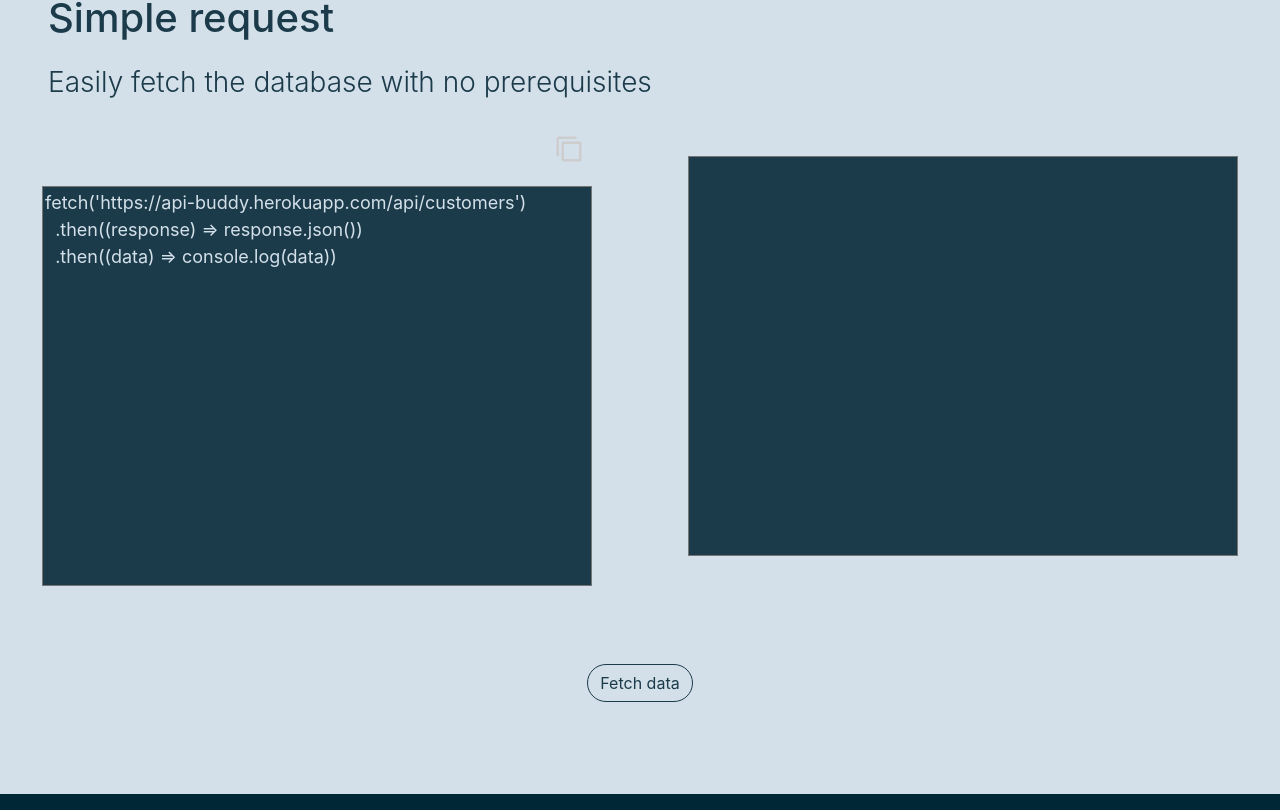
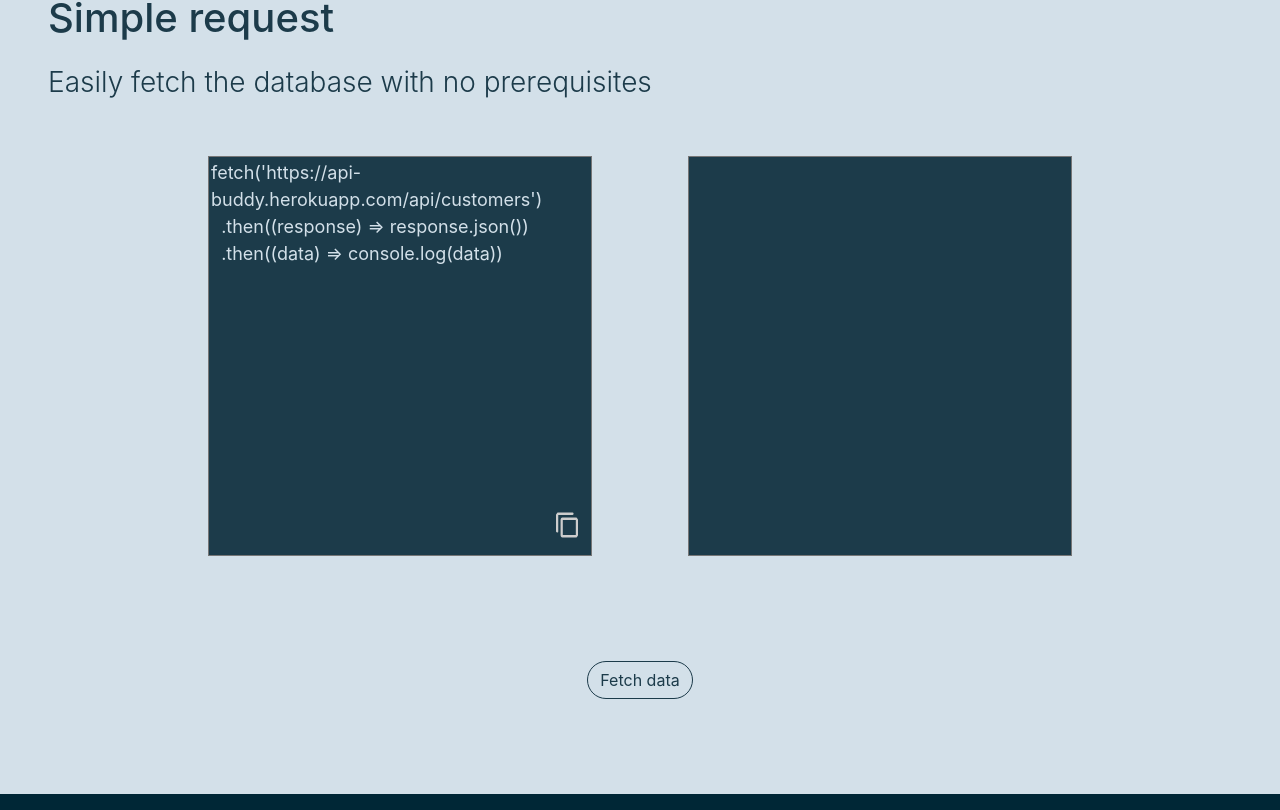
Before and after one commit to SidnevIgor/api-buddy-react, a React (Create React App) app: page / in a window 1280 px wide. Shown: the part 1550-2360 px from the top of the page. Built offline with nearby package versions, Linux system fonts and the light colour scheme; no server answers.

Commit message:
Fixing pos

```diff
--- a/src/components/fetching.jsx
+++ b/src/components/fetching.jsx
@@ -22,20 +22,20 @@ export default class Fetching extends Component {
       <div style = {{ fontFamily: "Inter", backgroundColor: this.props.backgroundClr, minHeight: "103%", width: "100%", display: "inline-block"}}>
         <h1 style = {{color: this.props.headingClr}} className="pl-5 pb-3 pt-4">{this.props.heading}</h1>
         <h3 className="pl-5" style = {{fontWeight: "300", color: this.props.headingClr}}>{this.props.addHeading}</h3>
-        <div className="d-flex justify-content-center">
+        <div className="d-flex justify-content-center" style = {{width: "100%"}}>
 
-        <div className = "m-5">
-        <img src = { require(`./images/${this.props.backgroundClr == "#D3E0E9" ? 'copyW' : 'copyB'}.png`)} style = {{position: "relative", bottom: "5%", left: "93%"}} width = "30px" height = "30px" className = "copyimg" onClick = {() => this.handleCopy()}></img>
-        <textarea type='text' style={{ height: "400px", width: "550px", backgroundColor: this.props.headingClr, color: this.props.backgroundClr, resize: "none", fontSize: "18px" }}
+        <div className = "m-5" style = {{width: "30%"}}>
+        <textarea type='text' style={{ height: "400px", width: "100%", backgroundColor: this.props.headingClr, color: this.props.backgroundClr, resize: "none", fontSize: "18px" }}
             data-gramm_editor="false"
             value={this.state.query}
             onChange={(event) => this.handleChange(event)}
             id = "codeArea"
           ></textarea>
+        <img src = { require(`./images/${this.props.backgroundClr == "#D3E0E9" ? 'copyW' : 'copyB'}.png`)} style = {{position: "relative", bottom: "12%", left: "90%"}} width = "7%" height = "7%" className = "copyimg" onClick = {() => this.handleCopy()}></img>
         </div>
 
-        <div className="d-flex m-5">
-        <textarea type='text' style={{ height: "400px", width: "550px", backgroundColor: this.props.headingClr, color: this.props.backgroundClr, resize: "none", fontSize: "18px" }}
+        <div className="d-flex m-5" style = {{width: "30%"}}>
+        <textarea type='text' style={{ height: "400px", width: "100%", backgroundColor: this.props.headingClr, color: this.props.backgroundClr, resize: "none", fontSize: "18px" }}
             data-gramm_editor="false"
             value={this.state.items}
             onChange={() => {}}
```
